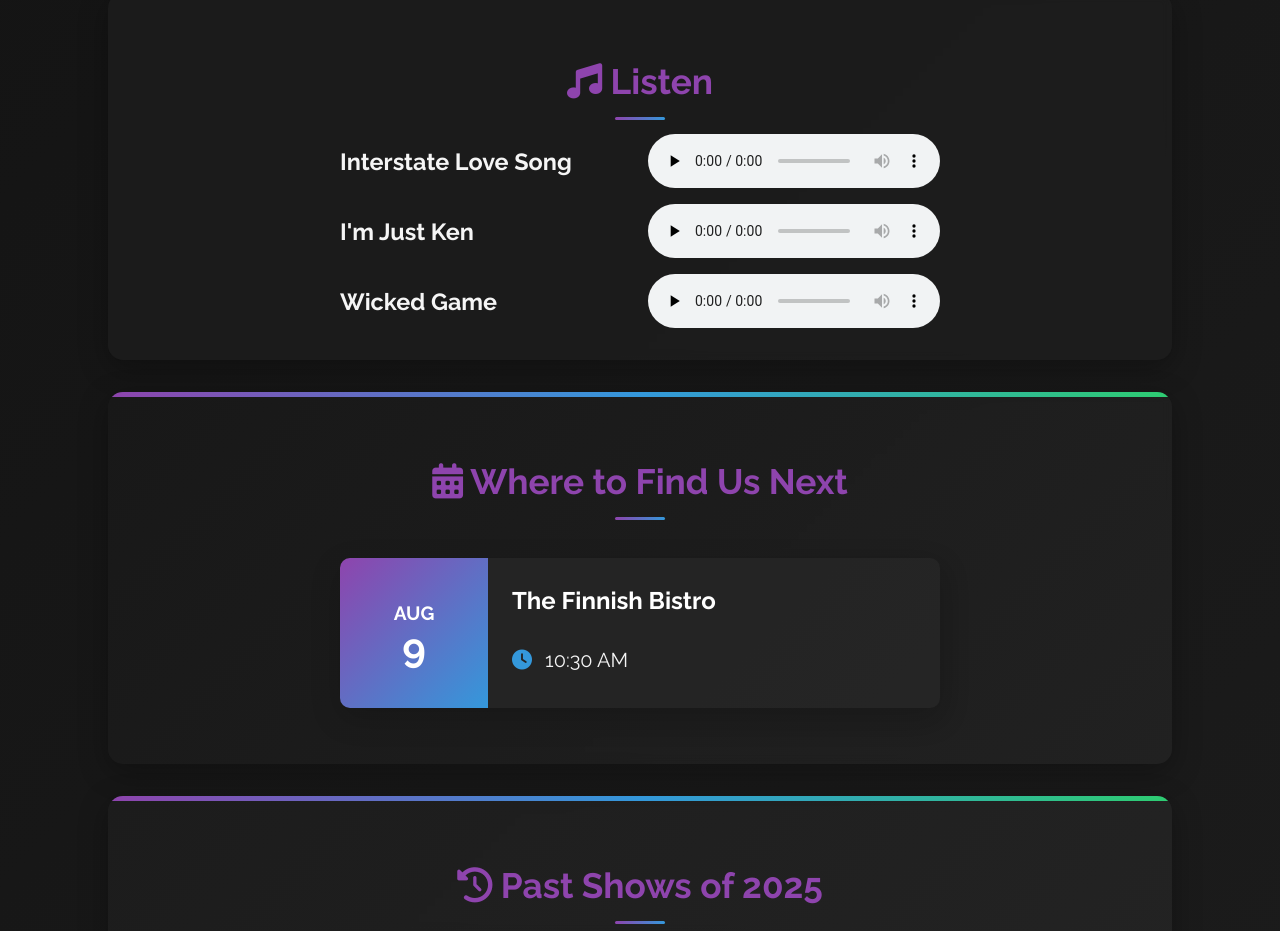
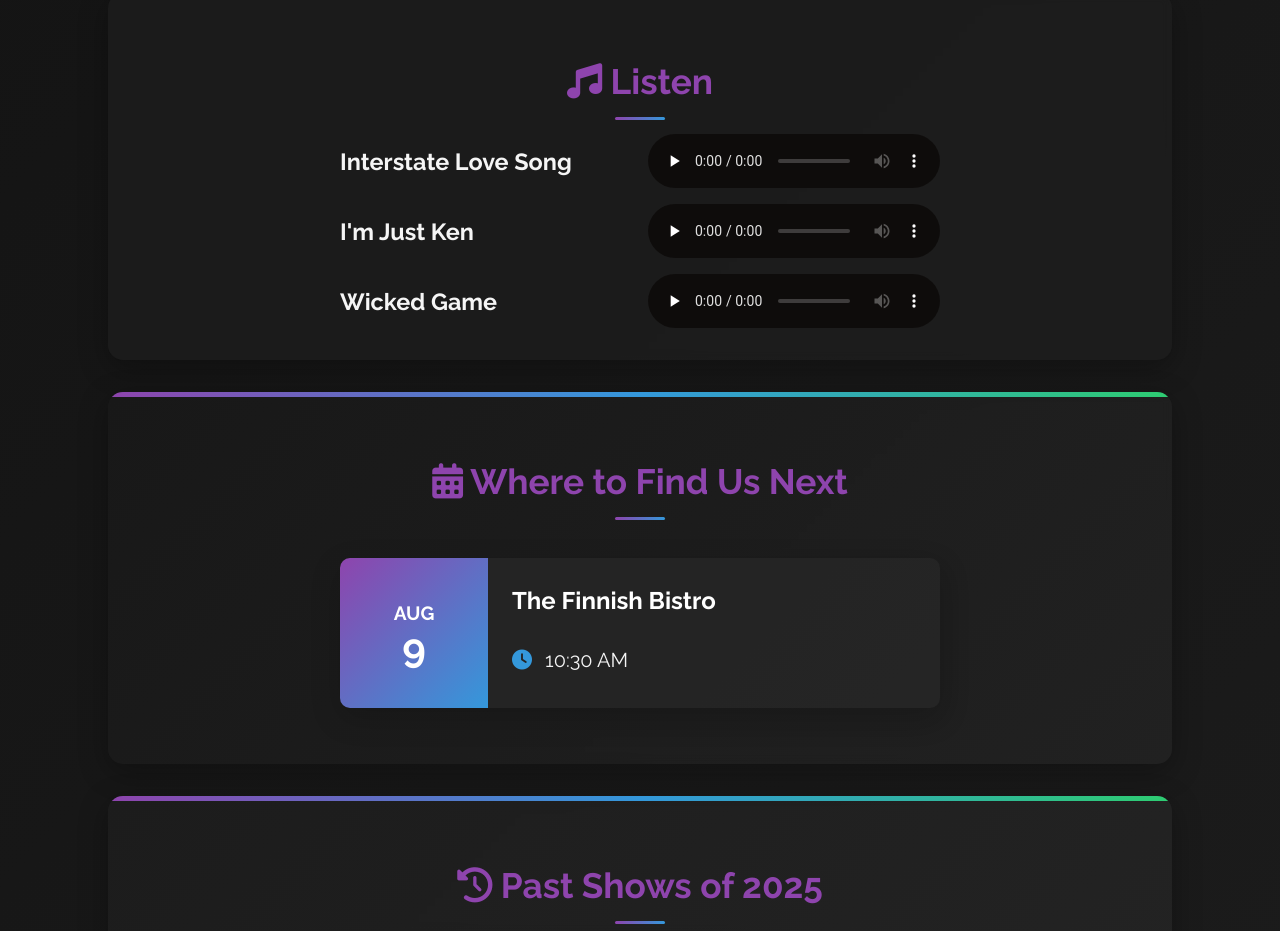
Before and after one commit to xjpro/forwardyesterdayband, a Next.js app: page / in a window 1280 px wide. Shown: the part 822-1753 px from the top of the page. Built offline with nearby package versions, Linux system fonts and the light colour scheme.

Commit message:
dark background

```diff
--- a/app/components/SongItem.tsx
+++ b/app/components/SongItem.tsx
@@ -17,7 +17,14 @@ export default function SongItem({ title, audioSrc }: SongItemProps) {
         <h3 style={{ width: "300px", textAlign: "left", margin: 0 }}>
           {title}
         </h3>
-        <audio controls preload="none">
+        <audio
+          controls
+          preload="none"
+          style={{
+            filter: "invert(1)",
+            backgroundColor: "transparent",
+          }}
+        >
           <source src={audioSrc} type="audio/mpeg" />
           Your browser does not support the audio element.
         </audio>
```
